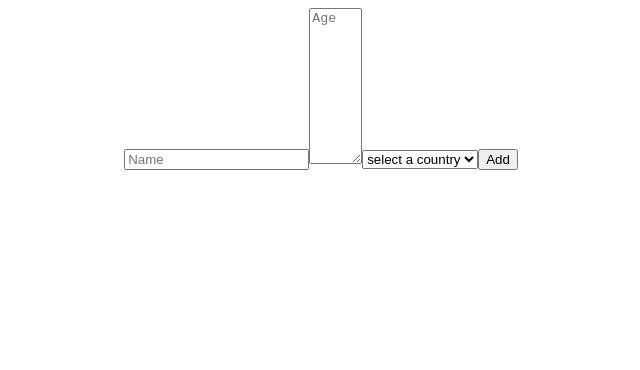
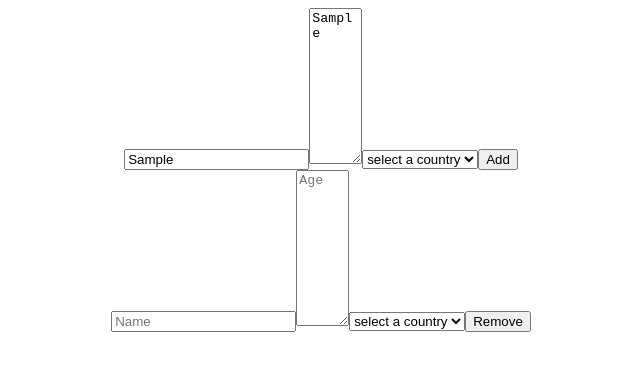
Before and after one commit to AkshayGit17/Dynamic-Form-Inputs, a React (Create React App) app: page / in a window 1280 px wide. Both pictures are taken after typing "Sample", "Sample" into the empty fields and a click on the button "Add". Shown: the top 370 px of the page, without its empty margins (319-959 px from the left). Built offline with nearby package versions, Linux system fonts and the light colour scheme.

Commit message:
Added logic for input change, add row and remove row

```diff
--- a/src/DynamicInput.js
+++ b/src/DynamicInput.js
@@ -16,7 +16,46 @@ const Select = ({ name, value, onInputChangeHandler, options }) => {
 };
 
 const DynamicInput = ({ inputRowList, setInputRowList }) => {
-  const onInputChangeHandler = (e, id) => {};
+  const onInputChangeHandler = (e, id) => {
+    setInputRowList((inputRowList) => {
+      const { name, value } = e.target;
+      return inputRowList.map((inputRow) => {
+        if (inputRow.id === id) {
+          return {
+            ...inputRow,
+            [name]: { ...inputRow[name], value },
+          };
+        } else {
+          return inputRow;
+        }
+      });
+    });
+  };
+
+  const onAddClickHandler = () => {
+    setInputRowList((inputRowList) => {
+      const inputRow = {};
+
+      for (let key in inputRowList[0]) {
+        if (key === 'id') continue;
+        inputRow[key] = { ...inputRowList[0][key], value: '' };
+      }
+
+      if (inputRowList.length === 1) {
+        inputRow.id = 2;
+      } else {
+        inputRow.id = inputRowList[inputRowList.length - 1].id + 1;
+      }
+
+      return inputRowList.concat(inputRow);
+    });
+  };
+
+  const onDeleteClickHandler = (id) => {
+    setInputRowList((inputRowList) => {
+      return inputRowList.filter((inputRow) => inputRow.id !== id);
+    });
+  };
 
   return (
     <div className="inputContainer">
@@ -67,7 +106,11 @@ const DynamicInput = ({ inputRowList, setInputRowList }) => {
                   return null;
                 }
               })}
-              {id === 1 ? <button>Add</button> : <button>Remove</button>}
+              {id === 1 ? (
+                <button onClick={onAddClickHandler}>Add</button>
+              ) : (
+                <button onClick={() => onDeleteClickHandler(id)}>Remove</button>
+              )}
             </div>
           </React.Fragment>
         );
```
